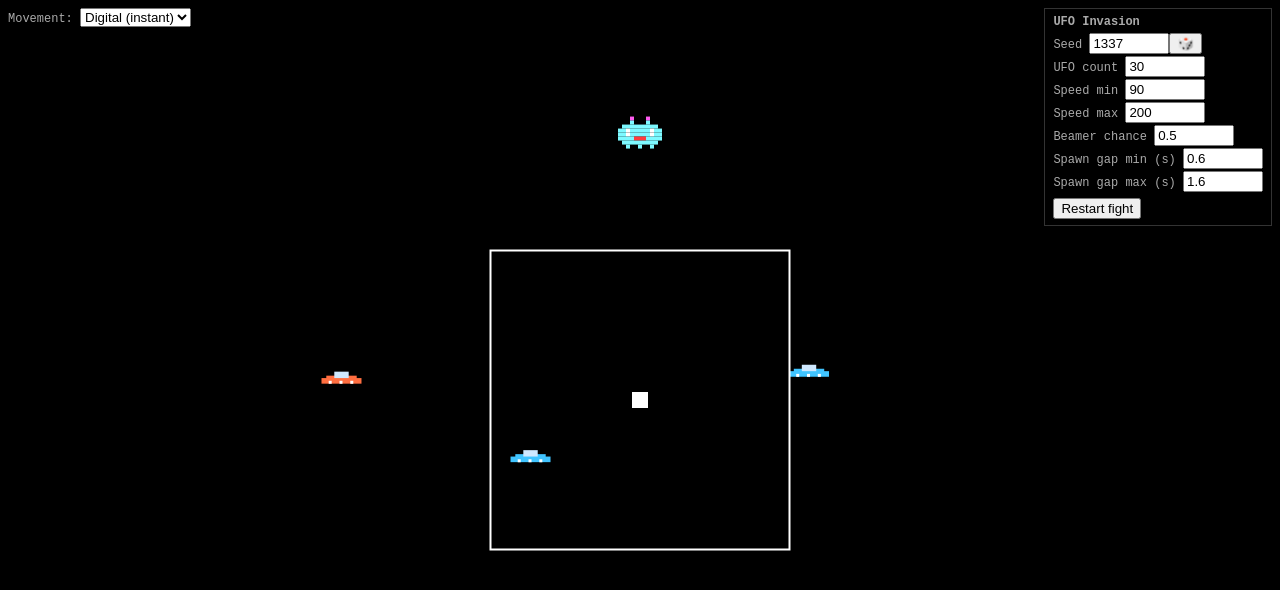
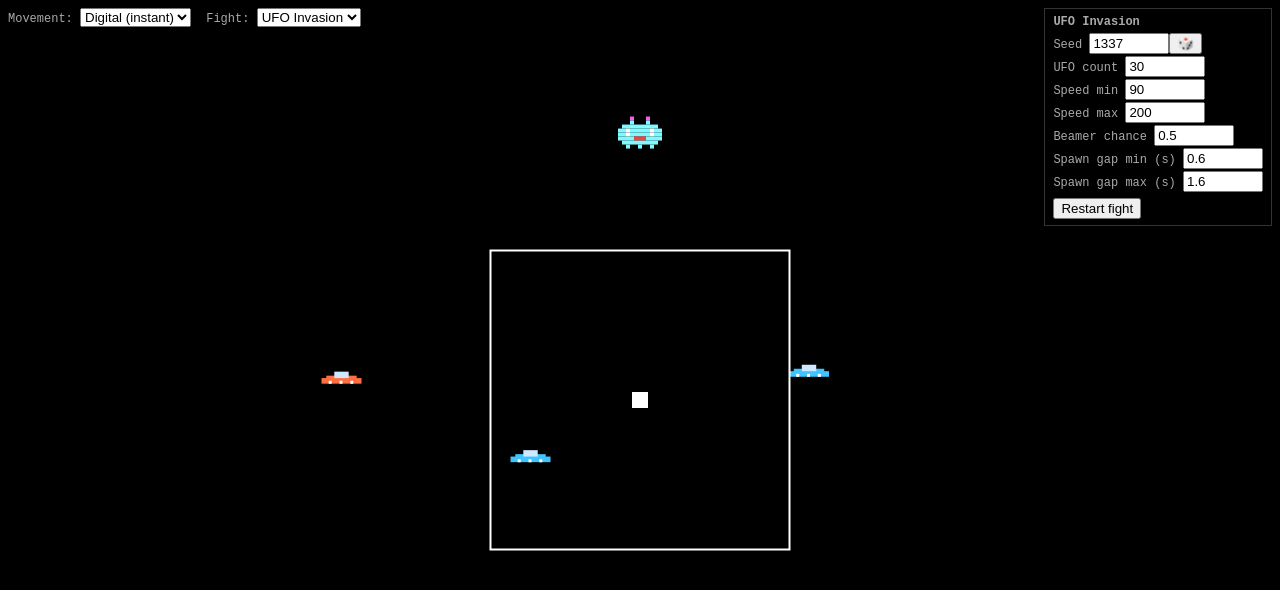
Before and after one commit to timtischler/alientales-, a website built with Vite: page index.html in a window 1280 px wide. Both pictures are taken after a click on the button "Restart fight". Built offline with nearby package versions, Linux system fonts and the light colour scheme.

Commit message:
feat: fight selector to switch between UFO Invasion and Eye Beams

```diff
--- a/index.html
+++ b/index.html
@@ -19,6 +19,9 @@
           <option value="accelerated">Accelerated</option>
         </select>
       </label>
+      <label style="margin-left: 8px;">Fight:
+        <select id="fight-select"></select>
+      </label>
     </div>
     <div id="victory" style="position: fixed; top: 50%; left: 50%; transform: translate(-50%, -50%); display: none; color: #7df9ff; font: bold 32px monospace; text-shadow: 0 0 8px #0ff; pointer-events: none;">
       VICTORY
--- a/src/main.ts
+++ b/src/main.ts
@@ -3,15 +3,19 @@ import { makeCursor, stepMovement, resetCursor } from "./movement";
 import { createRenderer } from "./render";
 import { loadMode, saveMode } from "./settings";
 import { FIXED_DT, MAX_FRAME_DT } from "./constants";
-import { UFO_INVASION } from "./fights/ufoInvasion";
+import { FIGHTS } from "./fights/registry";
 import { createConfigPanel } from "./configPanel";
 import { loadFightConfig, saveFightConfig } from "./fightConfigStore";
+import type { FightDefinition } from "./fights/types";
 import type { MovementMode } from "./types";
+
+const SELECTED_FIGHT_KEY = "bullethell.selectedFight";
 
 const canvas = document.getElementById("game") as HTMLCanvasElement | null;
 if (canvas === null) throw new Error("missing #game canvas");
 
 const modeSelect = document.getElementById("mode") as HTMLSelectElement | null;
+const fightSelect = document.getElementById("fight-select") as HTMLSelectElement | null;
 const victory = document.getElementById("victory");
 const configEl = document.getElementById("fight-config");
 
@@ -19,9 +23,57 @@ const renderer = createRenderer(canvas);
 const input = createInput(window);
 const cursor = makeCursor();
 
-let config = loadFightConfig(localStorage, UFO_INVASION);
-let fight = UFO_INVASION.create(config);
+function findFight(name: string | null): FightDefinition<unknown> {
+  for (const f of FIGHTS) if (f.name === name) return f;
+  return FIGHTS[0];
+}
+
+let currentDef: FightDefinition<unknown> = findFight(localStorage.getItem(SELECTED_FIGHT_KEY));
+let config: unknown = loadFightConfig(localStorage, currentDef);
+let fight = currentDef.create(config);
 let won = false;
+
+function clearVictory(): void {
+  won = false;
+  if (victory !== null) victory.style.display = "none";
+}
+
+function buildPanel(): void {
+  if (configEl === null) return;
+  configEl.innerHTML = "";
+  createConfigPanel(configEl, currentDef, config, (next) => {
+    config = next;
+    saveFightConfig(localStorage, currentDef, config);
+    fight = currentDef.create(config);
+    resetCursor(cursor);
+    clearVictory();
+  });
+}
+
+function activate(def: FightDefinition<unknown>): void {
+  currentDef = def;
+  localStorage.setItem(SELECTED_FIGHT_KEY, def.name);
+  config = loadFightConfig(localStorage, def);
+  fight = def.create(config);
+  resetCursor(cursor);
+  clearVictory();
+  buildPanel();
+}
+
+if (fightSelect !== null) {
+  for (const f of FIGHTS) {
+    const opt = document.createElement("option");
+    opt.value = f.name;
+    opt.textContent = f.name;
+    fightSelect.appendChild(opt);
+  }
+  fightSelect.value = currentDef.name;
+  fightSelect.addEventListener("change", () => {
+    activate(findFight(fightSelect.value));
+  });
+}
+
+buildPanel();
 
 let mode: MovementMode = loadMode(localStorage);
 if (modeSelect !== null) {
@@ -29,17 +81,6 @@ if (modeSelect !== null) {
   modeSelect.addEventListener("change", () => {
     mode = modeSelect.value === "accelerated" ? "accelerated" : "digital";
     saveMode(localStorage, mode);
-  });
-}
-
-if (configEl !== null) {
-  createConfigPanel(configEl, UFO_INVASION, config, (next) => {
-    config = next;
-    saveFightConfig(localStorage, UFO_INVASION, config);
-    fight = UFO_INVASION.create(config);
-    resetCursor(cursor);
-    won = false;
-    if (victory !== null) victory.style.display = "none";
   });
 }
 
```
